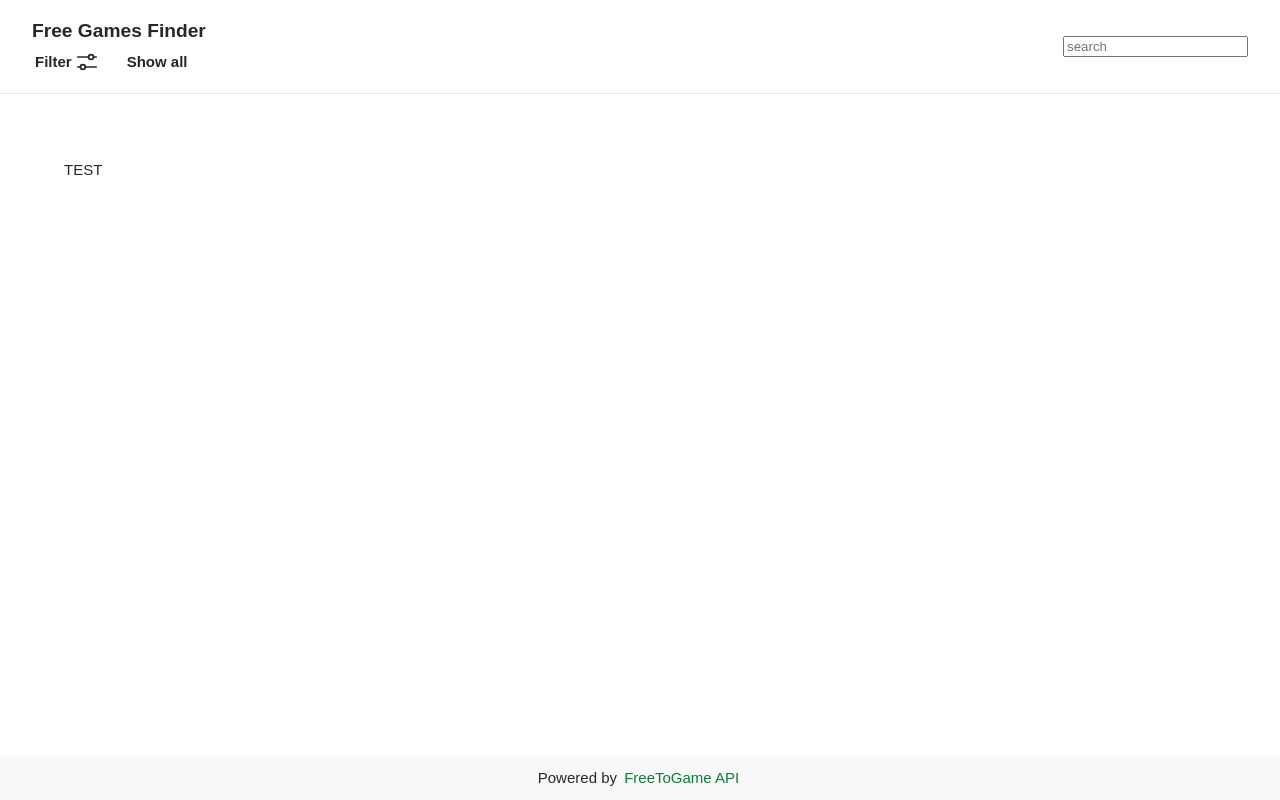
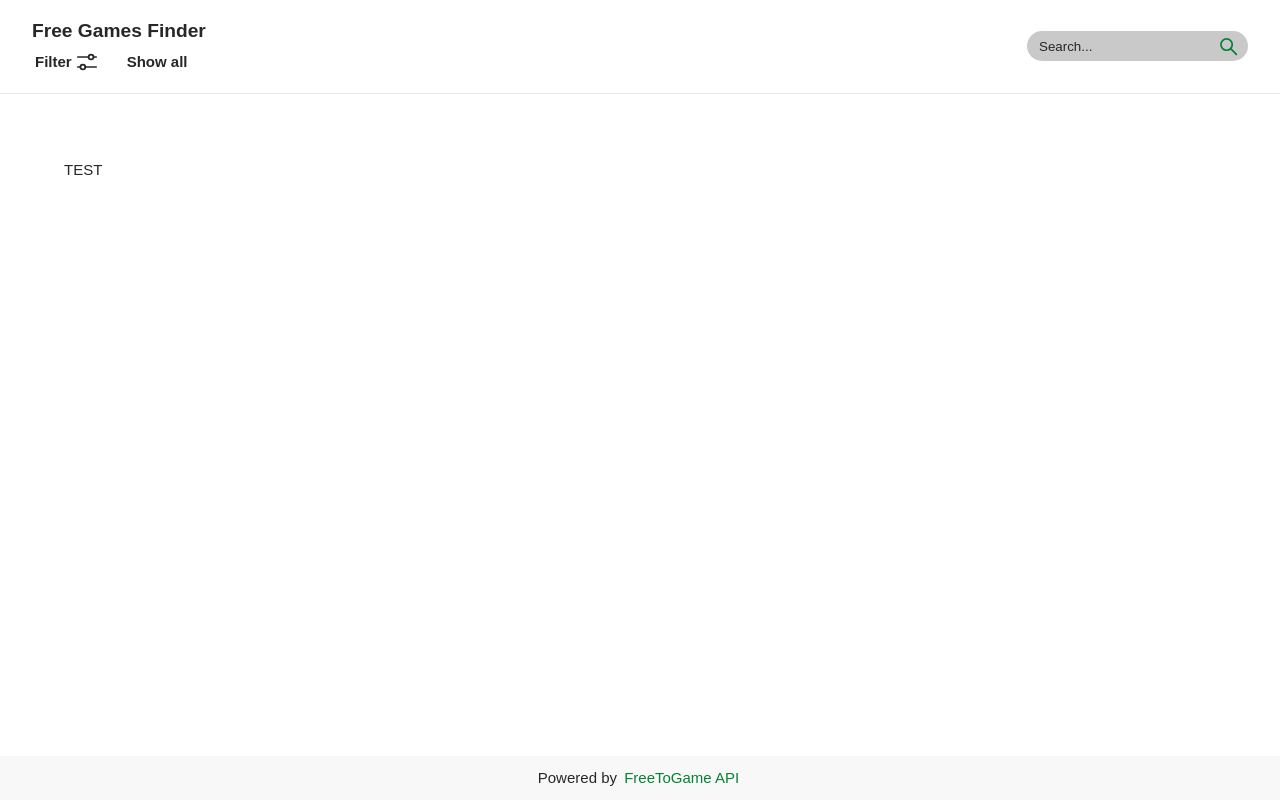
Before and after one commit to JenniferVonT/free-games-finder, a Vue app: page /filter in a window 1280 px wide. Built offline with nearby package versions, Linux system fonts and the light colour scheme; no server answers.

Commit message:
Finish search bar styling

```diff
--- a/src/assets/base.css
+++ b/src/assets/base.css
@@ -4,11 +4,13 @@
   --vt-c-white-soft: #f8f8f8;
   --vt-c-white-mute: #f2f2f2;
   --vt-c-white-transparent: #ffffff70;
+  --vt-c-white-input: #c9c9c9;
 
   --vt-c-black: #181818;
   --vt-c-black-soft: #222222;
   --vt-c-black-mute: #282828;
   --vt-c-black-transparent: #18181875;
+  --vt-c-black-input: #383838e1;
 
   --vt-c-accent: #008031fb;
   --vt-c-accent-hover: #009b3bfb;
@@ -36,6 +38,7 @@
   --color-background-soft: var(--vt-c-white-soft);
   --color-background-mute: var(--vt-c-white-mute);
   --color-background-transparent: var(--vt-c-white-transparent);
+  --color-background-input: var(--vt-c-white-input);
 
   --color-accent: var(--vt-c-accent);
   --color-accent-hover: var(--vt-c-accent-hover);
@@ -59,6 +62,7 @@
     --color-background-soft: var(--vt-c-black-soft);
     --color-background-mute: var(--vt-c-black-mute);
     --color-background-transparent: var(--vt-c-black-transparent);
+    --color-background-input: var(--vt-c-black-input);
 
     --color-accent: var(--vt-c-accent);
     --color-accent-hover: var(--vt-c-accent-hover);
--- a/src/components/SearchBar.vue
+++ b/src/components/SearchBar.vue
@@ -1,5 +1,6 @@
 <script setup lang="ts">
 import { ref } from 'vue'
+import SearchIcon from './icons/IconSearch.vue'
 
 const emit = defineEmits<{
     search: [query: string]
@@ -10,12 +11,32 @@ const query = ref('')
 </script>
 <template>
   <div class="searchBar">
-    <input v-model="query" placeholder="search" v-on:keyup.enter="emit('search', query)" />
+    <input v-model="query" placeholder="Search..." v-on:keyup.enter="emit('search', query)" />
+    <SearchIcon />
   </div>
 </template>
 
 <style scoped>
 .searchBar {
     display: flex;
+    color: var(--color-accent);
+    background-color: var(--color-background-input);
+    padding: 5px 10px;
+    border-radius: 25px;
+}
+input {
+  border: none;
+  outline: none;
+  color: var(--color-text);
+  background-color: transparent;
+}
+
+input::placeholder {
+  color: var(--color-text);
+}
+
+input:focus {
+  outline: none;
+  box-shadow: none;
 }
 </style>
--- /dev/null
+++ b/src/components/icons/IconSearch.vue
@@ -0,0 +1,15 @@
+<template>
+  <svg
+    xmlns="http://www.w3.org/2000/svg"
+    width="20"
+    height="20"
+    viewBox="0 0 512 512"
+    fill="none"
+    stroke="currentColor"
+    stroke-width="44"
+    stroke-linecap="round"
+  >
+    <circle cx="220" cy="220" r="145" />
+    <path d="M325 325L470 470" />
+  </svg>
+</template>
```
